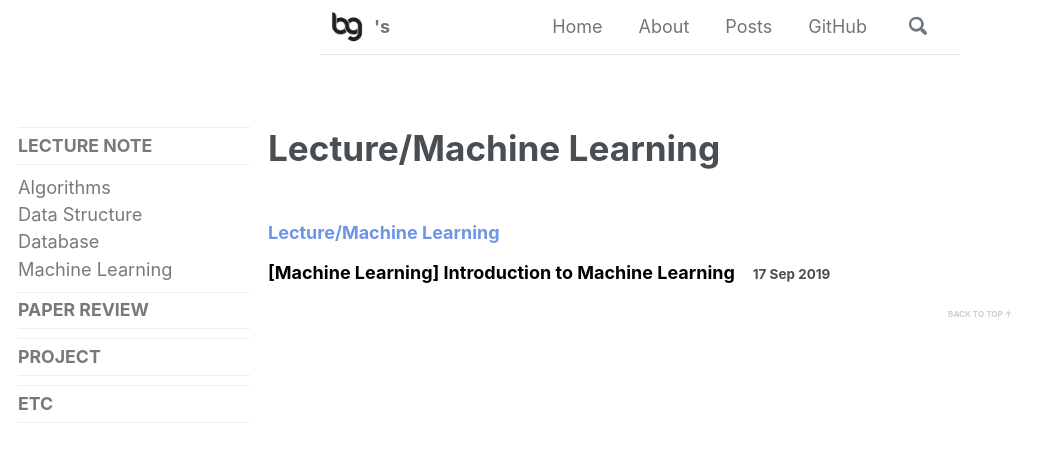
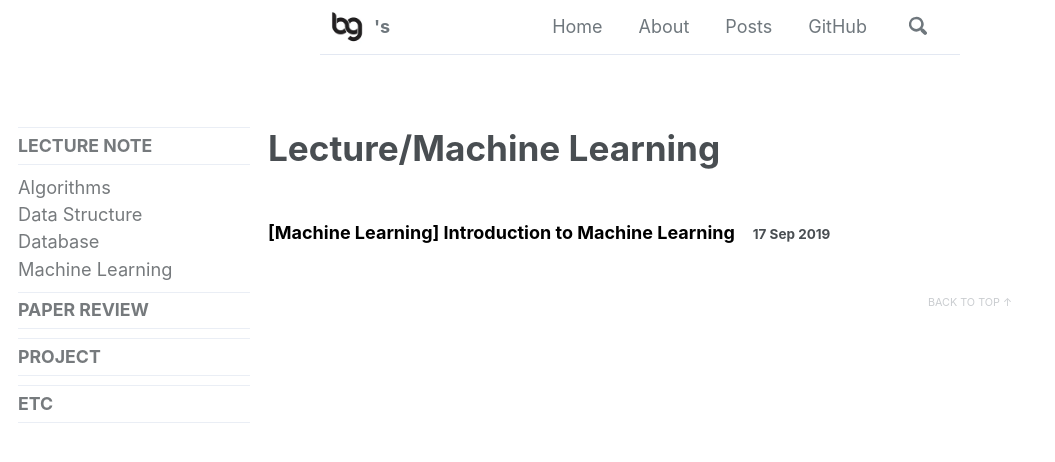
Before and after one commit to hyewonchoi4999/hyewonchoi4999.github.io, a Jekyll site: the page built from _pages/machinelearning.md, in a window 1280 px wide and 900 px high. Shown: the top 462 px of the window, without its empty margins (0-1055 px from the left). Built offline with Jekyll 4.4.1, drawn with Linux system fonts in a browser that asks for light colours; cached includes are drawn as plain includes; nearby versions of some CDN libraries; some web fonts are replaced.

Commit message:
board outlook changes

```diff
--- a/_layouts/board.html
+++ b/_layouts/board.html
@@ -16,17 +16,17 @@
     {% assign category_name = page.category | default: page.title %}
     {% if category_name == category[0] %}
         {% if category[1].size == i %}
-        <!-- <section id="{{ category[0] | slugify | downcase }}" class="taxonomy__section"> -->
+        <section id="{{ category[0] | slugify | downcase }}" class="taxonomy__section">
             <!-- <h2 class="archive__subtitle">{{ category[0] }}</h2> -->
-            <!-- <div class="entries-{{ page.entries_layout | default: 'list' }}"> -->
-            <!-- {% for post in category.last %} -->
-                <!-- {% include board-single.html type=page.entries_layout %} -->
-            <!-- {% endfor %} -->
-            <!-- </div> -->
-            <!-- <br> -->
-            <!-- <a href="#page-title" class="back-to-top">{{ site.data.ui-text[site.locale].back_to_top | default: 'Back to Top' }} &uarr;</a> -->
-        <!-- </section> -->
-        <section id="{{ category[0] | slugify | downcase }}" class="taxonomy__section">
+            <div class="entries-{{ page.entries_layout | default: 'list' }}">
+            {% for post in category.last %}
+                {% include board-single.html type=page.entries_layout %}
+            {% endfor %}
+            </div>
+            <br>
+            <a href="#page-title" class="back-to-top">{{ site.data.ui-text[site.locale].back_to_top | default: 'Back to Top' }} &uarr;</a>
+        </section>
+        <!-- <section id="{{ category[0] | slugify | downcase }}" class="taxonomy__section">
           <h3 class="archive__subtitle">{{ category[0] }}</h3>
           <div class="entries-{{ page.entries_layout | default: 'list' }}">
           {% for i in (0..cnt) %}
@@ -36,9 +36,8 @@
           </div>
           <h5 align="right">
             <a href="#page-title" class="back-to-top">{{ site.data.ui-text[site.locale].back_to_top | default: 'Back to Top' }} &uarr;</a>
-            <!-- <a href="/posts/{{category[0]}}" class="more">{{ 'more' }} &rarr;</a> -->
           </h5>
-        </section>
+        </section> -->
         {% endif %}
     {% endif %}
   {% endfor %}
```
